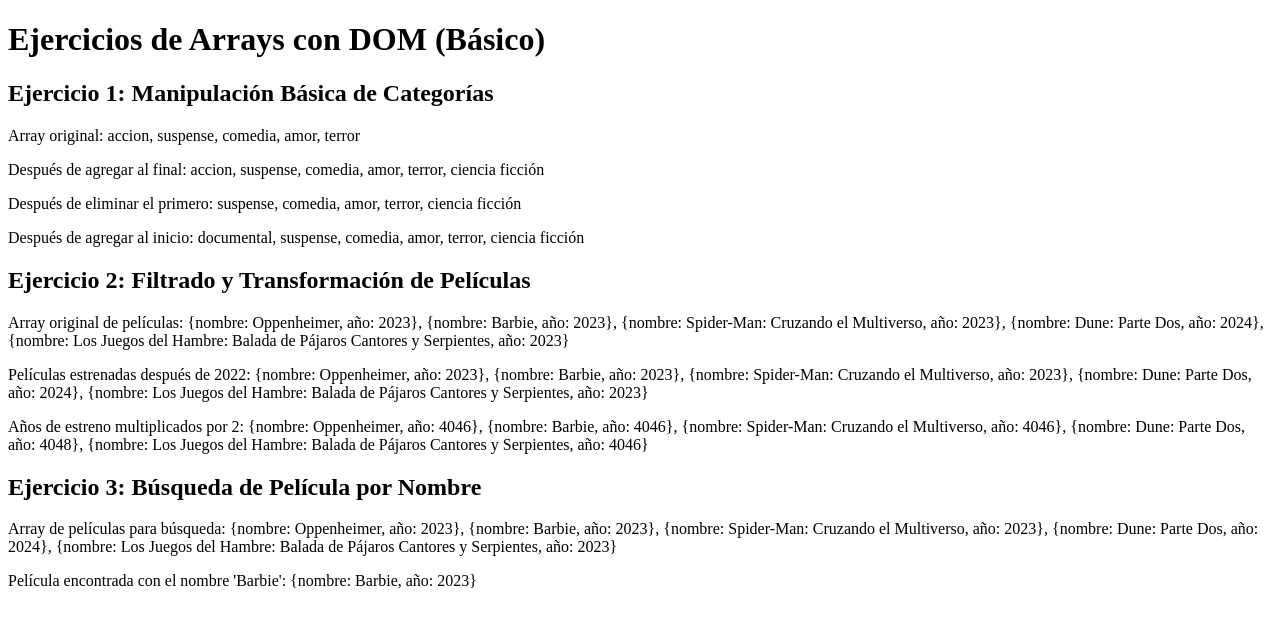
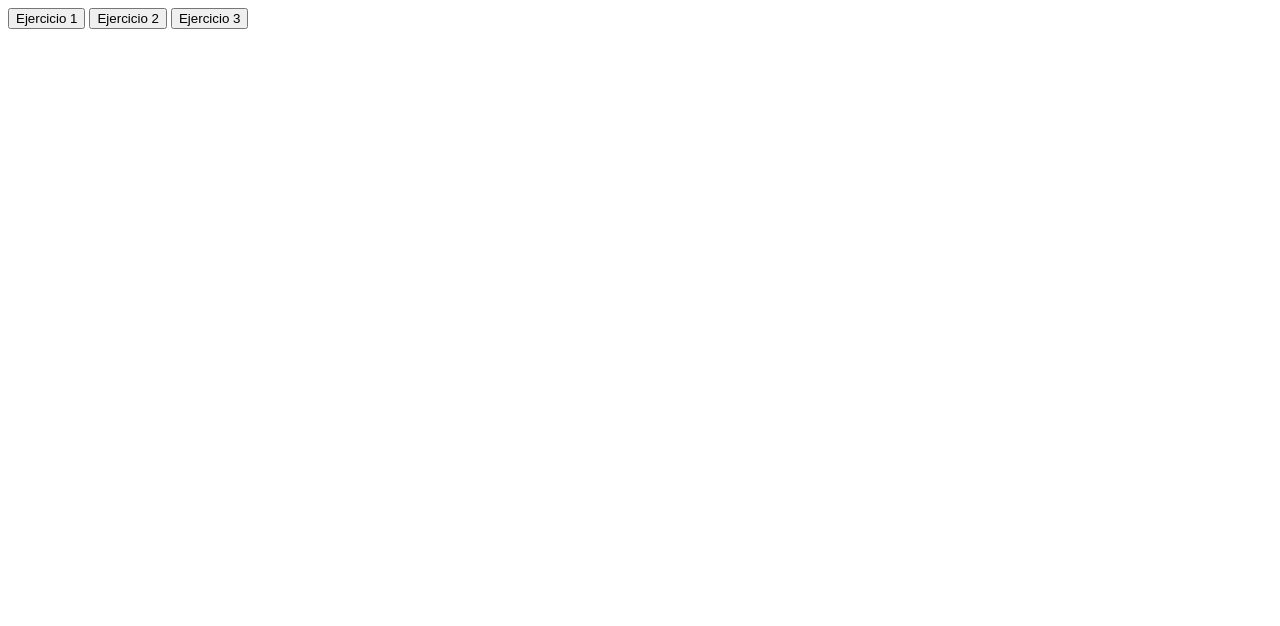
Before and after one commit to AngelCSR/5b11, a plain HTML site: page index.html in a window 1280 px wide. Drawn offline with Linux system fonts and the light colour scheme.

Commit message:
index.html

```diff
--- a/index.html
+++ b/index.html
@@ -1,108 +1,13 @@
 <!DOCTYPE html>
-<html lang="es">
+<html lang="en">
 <head>
     <meta charset="UTF-8">
     <meta name="viewport" content="width=device-width, initial-scale=1.0">
-    <title>Ejercicios Arrays con DOM (Básico)</title>
+    <title>Document</title>
 </head>
 <body>
-
-    <h1>Ejercicios de Arrays con DOM (Básico)</h1>
-
-    <section>
-        <h2>Ejercicio 1: Manipulación Básica de Categorías</h2>
-        <div id="resultadoEjercicio1">
-            <p>Array original: <span id="originalCategorias"></span></p>
-            <p>Después de agregar al final: <span id="agregarFinalCategorias"></span></p>
-            <p>Después de eliminar el primero: <span id="eliminarPrimeroCategorias"></span></p>
-            <p>Después de agregar al inicio: <span id="agregarInicioCategorias"></span></p>
-        </div>
-    </section>
-
-    <section>
-        <h2>Ejercicio 2: Filtrado y Transformación de Películas</h2>
-        <div id="resultadoEjercicio2">
-            <p>Array original de películas: <span id="originalPeliculas"></span></p>
-            <p>Películas estrenadas después de 2022: <span id="peliculasRecientes"></span></p>
-            <p>Años de estreno multiplicados por 2: <span id="añosDobles"></span></p>
-        </div>
-    </section>
-
-    <section>
-        <h2>Ejercicio 3: Búsqueda de Película por Nombre</h2>
-        <div id="resultadoEjercicio3">
-            <p>Array de películas para búsqueda: <span id="peliculasBusqueda"></span></p>
-            <p>Película encontrada con el nombre 'Barbie': <span id="barbiePelicula"></span></p>
-        </div>
-    </section>
-
-    <script>
-        // Función para mostrar un array como una cadena simple
-        function mostrarArrayBasico(array) {
-            return array.join(", ");
-        }
-
-        // Función para mostrar un array de objetos como una cadena simple
-        function mostrarArrayObjetosBasico(array) {
-            let resultado = "";
-            for (let i = 0; i < array.length; i++) {
-                let objeto = array[i];
-                let propiedades = [];
-                for (const key in objeto) {
-                    if (objeto.hasOwnProperty(key)) {
-                        propiedades.push(`${key}: ${objeto[key]}`);
-                    }
-                }
-                resultado += `{${propiedades.join(", ")}}`;
-                if (i < array.length - 1) {
-                    resultado += ", ";
-                }
-            }
-            return resultado;
-        }
-
-        // Ejercicio 1: Manipulación Básica con Categorías de Película
-        let categoriasPelicula = ["accion", "suspense", "comedia", "amor", "terror"];
-        document.getElementById("originalCategorias").innerHTML = mostrarArrayBasico(categoriasPelicula);
-
-        categoriasPelicula.push("ciencia ficción");
-        document.getElementById("agregarFinalCategorias").innerHTML = mostrarArrayBasico(categoriasPelicula);
-
-        categoriasPelicula.shift();
-        document.getElementById("eliminarPrimeroCategorias").innerHTML = mostrarArrayBasico(categoriasPelicula);
-
-        categoriasPelicula.unshift("documental");
-        document.getElementById("agregarInicioCategorias").innerHTML = mostrarArrayBasico(categoriasPelicula);
-
-        // Ejercicio 2: Filtrado y Transformación con Películas
-        let peliculas = [
-            { nombre: "Oppenheimer", año: 2023 },
-            { nombre: "Barbie", año: 2023 },
-            { nombre: "Spider-Man: Cruzando el Multiverso", año: 2023 },
-            { nombre: "Dune: Parte Dos", año: 2024 },
-            { nombre: "Los Juegos del Hambre: Balada de Pájaros Cantores y Serpientes", año: 2023 }
-        ];
-        document.getElementById("originalPeliculas").innerHTML = mostrarArrayObjetosBasico(peliculas);
-
-        let peliculasRecientes = peliculas.filter(pelicula => pelicula.año > 2022);
-        document.getElementById("peliculasRecientes").innerHTML = mostrarArrayObjetosBasico(peliculasRecientes);
-
-        let añosDobles = peliculas.map(pelicula => ({ ...pelicula, año: pelicula.año * 2 }));
-        document.getElementById("añosDobles").innerHTML = mostrarArrayObjetosBasico(añosDobles);
-
-        // Ejercicio 3: Búsqueda de Película por Nombre
-        let peliculasBusqueda = [
-            { nombre: "Oppenheimer", año: 2023 },
-            { nombre: "Barbie", año: 2023 },
-            { nombre: "Spider-Man: Cruzando el Multiverso", año: 2023 },
-            { nombre: "Dune: Parte Dos", año: 2024 },
-            { nombre: "Los Juegos del Hambre: Balada de Pájaros Cantores y Serpientes", año: 2023 }
-        ];
-        document.getElementById("peliculasBusqueda").innerHTML = mostrarArrayObjetosBasico(peliculasBusqueda);
-
-        let barbiePelicula = peliculasBusqueda.find(pelicula => pelicula.nombre === "Barbie");
-        document.getElementById("barbiePelicula").innerHTML = barbiePelicula ? `{nombre: ${barbiePelicula.nombre}, año: ${barbiePelicula.año}}` : "No encontrado";
-    </script>
-
+    <a href="./ejercicio1.html"><button>Ejercicio 1</button></a>
+    <a href="./ejercicio2.html"><button>Ejercicio 2</button></a>
+    <a href="./ejercicio3.html"><button>Ejercicio 3</button></a>
 </body>
 </html>
```
